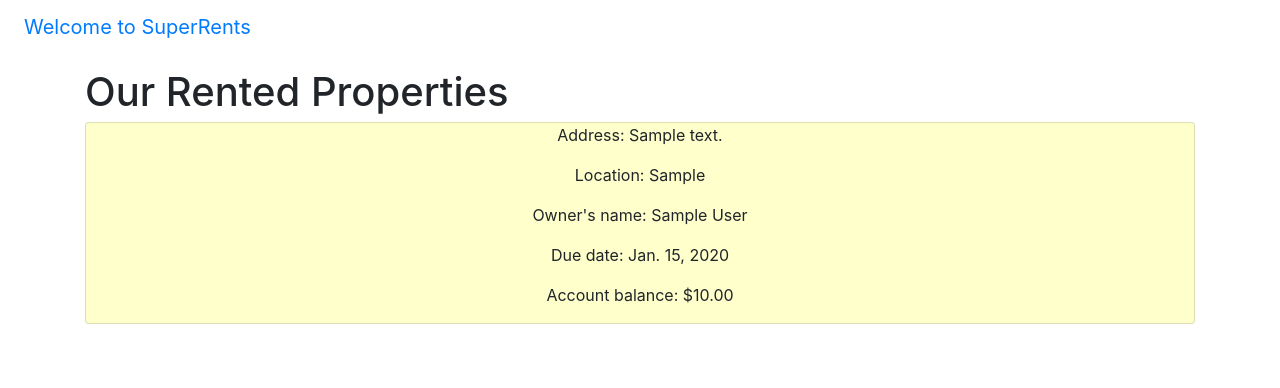
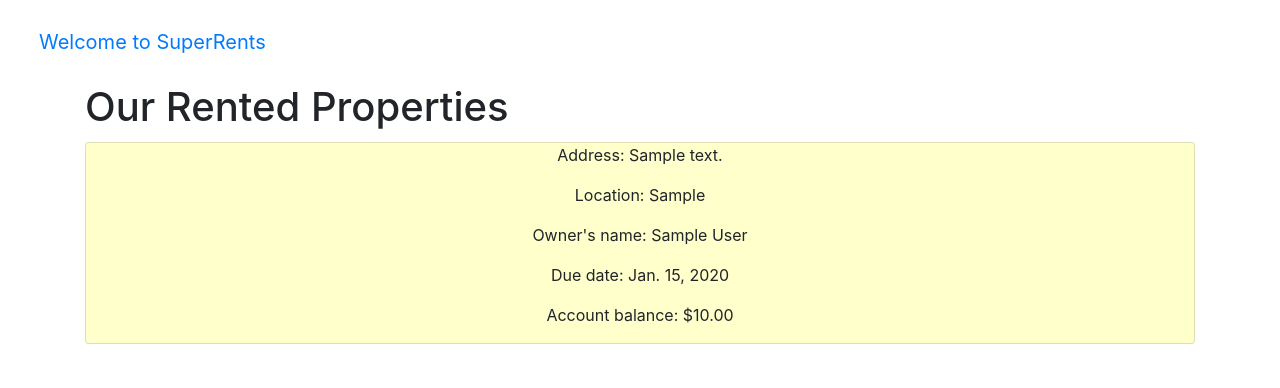
Before and after one commit to Iverick/SuperRents_Test_App, a Django app: template django/rent/templates/rent/list_rented_properties.html in a window 1280 px wide. Shown: the top 388 px of the page. Run offline with Django 3.2, Linux system fonts and the light colour scheme; the template is opened without the code that fills it: values that come from a table or form of the project are taken from there, others are empty; tables that the repository leaves empty hold one stand-in row (values such as "Sample post"); some libraries are stand-ins or nearby versions.

Commit message:
Configured static files settings. Moved custom styles to a separate file within static folder.

```diff
--- /dev/null
+++ b/django/static/css/base.css
@@ -0,0 +1,14 @@
+body {
+  margin: 10px;
+  padding: 5px;
+}
+
+.rent-expires-soon {
+  margin-top: 5px;
+  background-color: #FF0000;
+}
+
+.property-element {
+  margin-top: 5px;
+  background-color: #ffffcc;
+}
--- a/django/templates/base.html
+++ b/django/templates/base.html
@@ -4,19 +4,13 @@
 <head>
   <meta charset="utf-8" />
   <title>{% block title %}Welcome to SuperRents{% endblock %}</title>
+
   <link
     href="https://maxcdn.bootstrapcdn.com/bootstrap/4.0.0-beta/css/bootstrap.min.css"
     integrity="sha384-/Y6pD6FV/Vv2HJnA6t+vslU6fwYXjCFtcEpHbNJ0lyAFsXTsjBbfaDjzALeQsN6M"
     rel="stylesheet"
     crossorigin="anonymous">
-  <style>
-    .rent-expires-soon {
-      background-color: #FF0000;
-    }
-    .property-element {
-      background-color: #ffffcc;
-    }
-  </style>
+  <link href="{% static "css/base.css" %}" rel="stylesheet">
 </head>
 
 <body>
```
Also changed, not shown: django/config/settings.py (+10 -0 lines).
